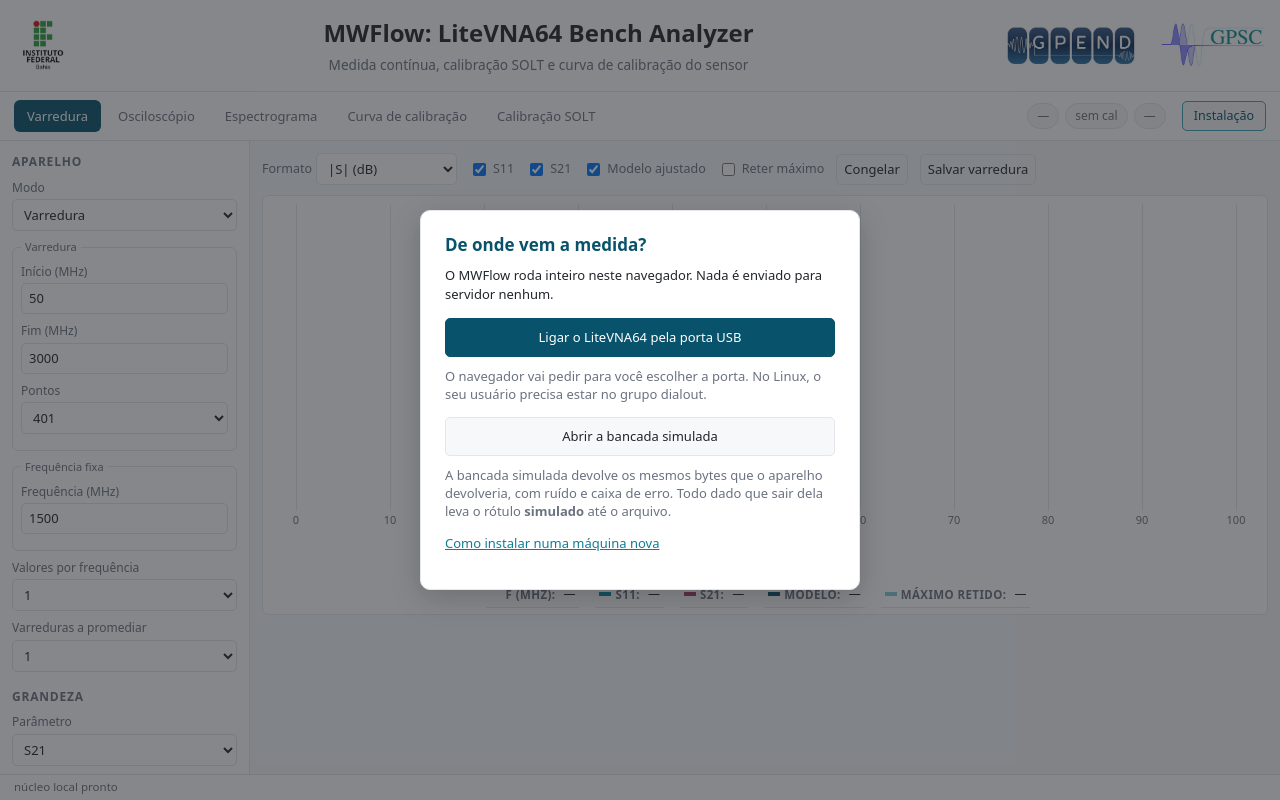
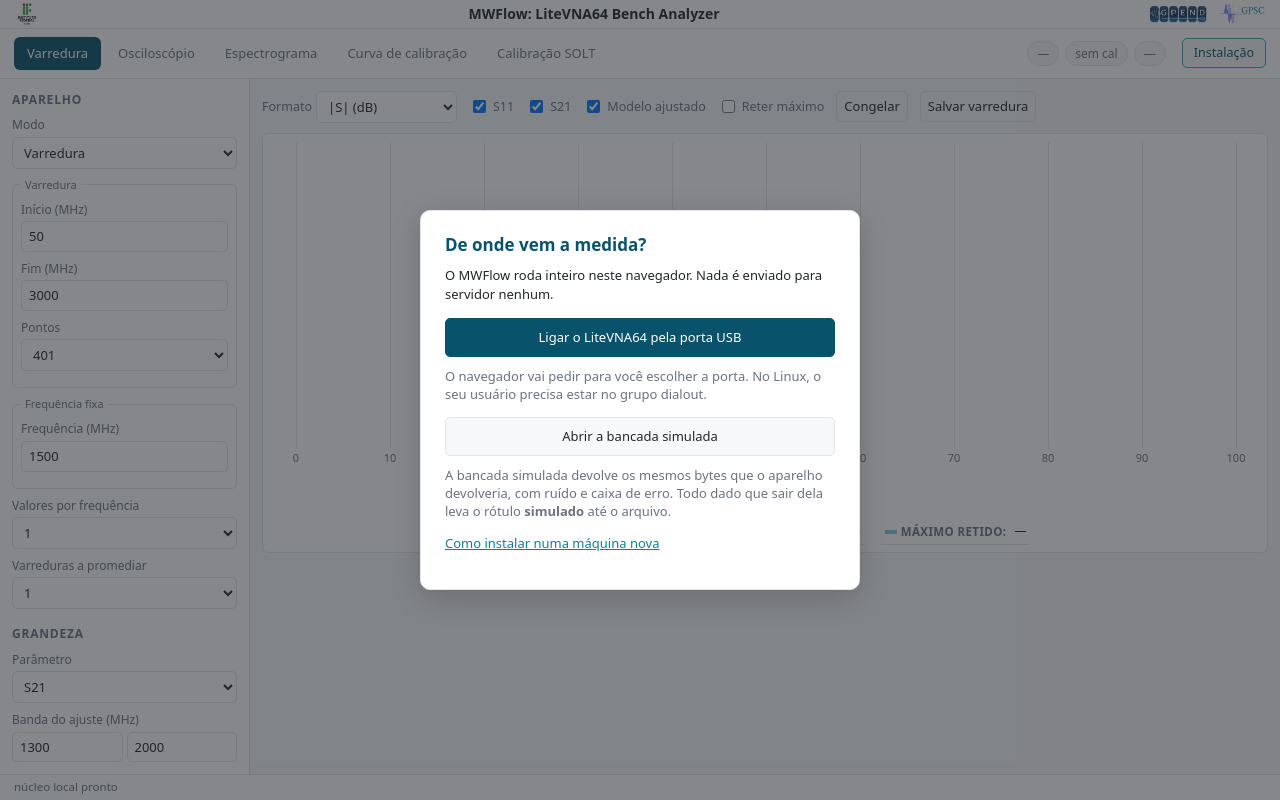
Before and after one commit to prof-davifr/mwflow, a plain HTML site: page mwflow/web/index.html in a window 1280 px wide. Drawn offline with Linux system fonts and the light colour scheme.

Commit message:
web: o cabecalho da casa abre recolhido numa faixa
O cabecalho inteiro toma 91,5 px de uma janela de altura fixa, e quem paga
e' o grafico. Agora ele abre como uma faixa de 28 px: o nome, o IFBA em
22 px e GPEND e GPSC em 20 px, sem o subtitulo. Um clique (ou Enter) abre
o cabecalho inteiro, e a escolha fica guardada no navegador em
`mw.cabecalho`. Depois da troca a pagina dispara o `resize` da janela, que
e' o que faz as telas medirem a altura de novo.

O LightFlow e o WaveCal-END recolhem do mesmo jeito e com os mesmos pixels,
porque o cabecalho muda nos tres ou em nenhum.

```diff
--- a/mwflow/web/index.html
+++ b/mwflow/web/index.html
@@ -13,7 +13,7 @@
      WaveCal-END: IFBA à esquerda, o nome e uma linha do que o programa faz no
      meio, os grupos de pesquisa à direita. As três imagens moram em `img/`
      porque esta página não busca nada em servidor de terceiro. -->
-<header id="identidade">
+<header id="identidade" class="compacto">
   <div class="header-content">
     <img src="img/ifba.png" alt="IFBA" class="logo-ifba">
     <div class="header-text">
--- a/mwflow/web/js/app.js
+++ b/mwflow/web/js/app.js
@@ -212,6 +212,37 @@ function preencheObservaveis(dados) {
   });
 }
 
+/* O cabeçalho da casa abre recolhido numa faixa, para os gráficos ficarem com
+   a altura; um clique (ou Enter) abre e fecha, e a escolha fica guardada. O
+   LightFlow e o WaveCal-END fazem o mesmo. */
+const CHAVE_CABECALHO = "mw.cabecalho";
+
+function mostraCabecalho() {
+  const el = MW.q("#identidade");
+  const cheio = localStorage.getItem(CHAVE_CABECALHO) === "cheio";
+  el.classList.toggle("compacto", !cheio);
+  el.setAttribute("aria-expanded", String(cheio));
+  el.title = cheio ? "Clique para recolher o cabeçalho" : "Clique para ver o cabeçalho inteiro";
+  /* As telas tiram a altura do que sobra e escutam o `resize` da janela. */
+  window.dispatchEvent(new Event("resize"));
+}
+
+function ligaCabecalho() {
+  const el = MW.q("#identidade");
+  el.setAttribute("role", "button");
+  el.tabIndex = 0;
+  const troca = function () {
+    const cheio = localStorage.getItem(CHAVE_CABECALHO) === "cheio";
+    localStorage.setItem(CHAVE_CABECALHO, cheio ? "compacto" : "cheio");
+    mostraCabecalho();
+  };
+  el.addEventListener("click", troca);
+  el.addEventListener("keydown", function (e) {
+    if (e.key === "Enter" || e.key === " ") { e.preventDefault(); troca(); }
+  });
+  mostraCabecalho();
+}
+
 document.addEventListener("DOMContentLoaded", function () {
   MW.qq("#abas button").forEach(function (b) {
     b.addEventListener("click", function () { trocaTela(b.dataset.tela); });
@@ -243,6 +274,7 @@ document.addEventListener("DOMContentLoaded", function () {
   MW.espectrograma.inicia();
   MW.curva.inicia();
   MW.calibracao.inicia();
+  ligaCabecalho();
 
   MW.ws.em("estado", mostraEstado);
   MW.ws.em("erro", function (m) { MW.mensagem("erro — " + m.msg); });
--- a/mwflow/web/mwflow.css
+++ b/mwflow/web/mwflow.css
@@ -44,6 +44,18 @@ body {
   #identidade .header-content { flex-direction: column; gap: 16px; }
   #identidade .header-logos { order: 3; }
 }
+/* Recolhido, que é o padrão: uma faixa de 28 px com o nome e as três marcas
+   pequenas, para os gráficos ficarem com a altura. Um clique abre o cabeçalho
+   inteiro e a escolha fica guardada. O LightFlow e o WaveCal-END recolhem do
+   mesmo jeito e com os mesmos pixels; os três mudam juntos. */
+#identidade { cursor: pointer; }
+#identidade.compacto { padding: 3px 14px; }
+#identidade.compacto .header-content { flex-direction: row; gap: 16px; }
+#identidade.compacto .logo-ifba { height: 22px; }
+#identidade.compacto .logo-group { height: 20px; }
+#identidade.compacto .header-logos { gap: 12px; order: 0; }
+#identidade.compacto h1 { margin: 0; font-size: 14px; }
+#identidade.compacto .subtitle { display: none; }
 
 /* ------------------------------------------------------------ cabeçalho */
 /* `flex-wrap`: numa janela estreita os selos descem para a segunda linha em
```
Also changed, not shown: 1 other file.
